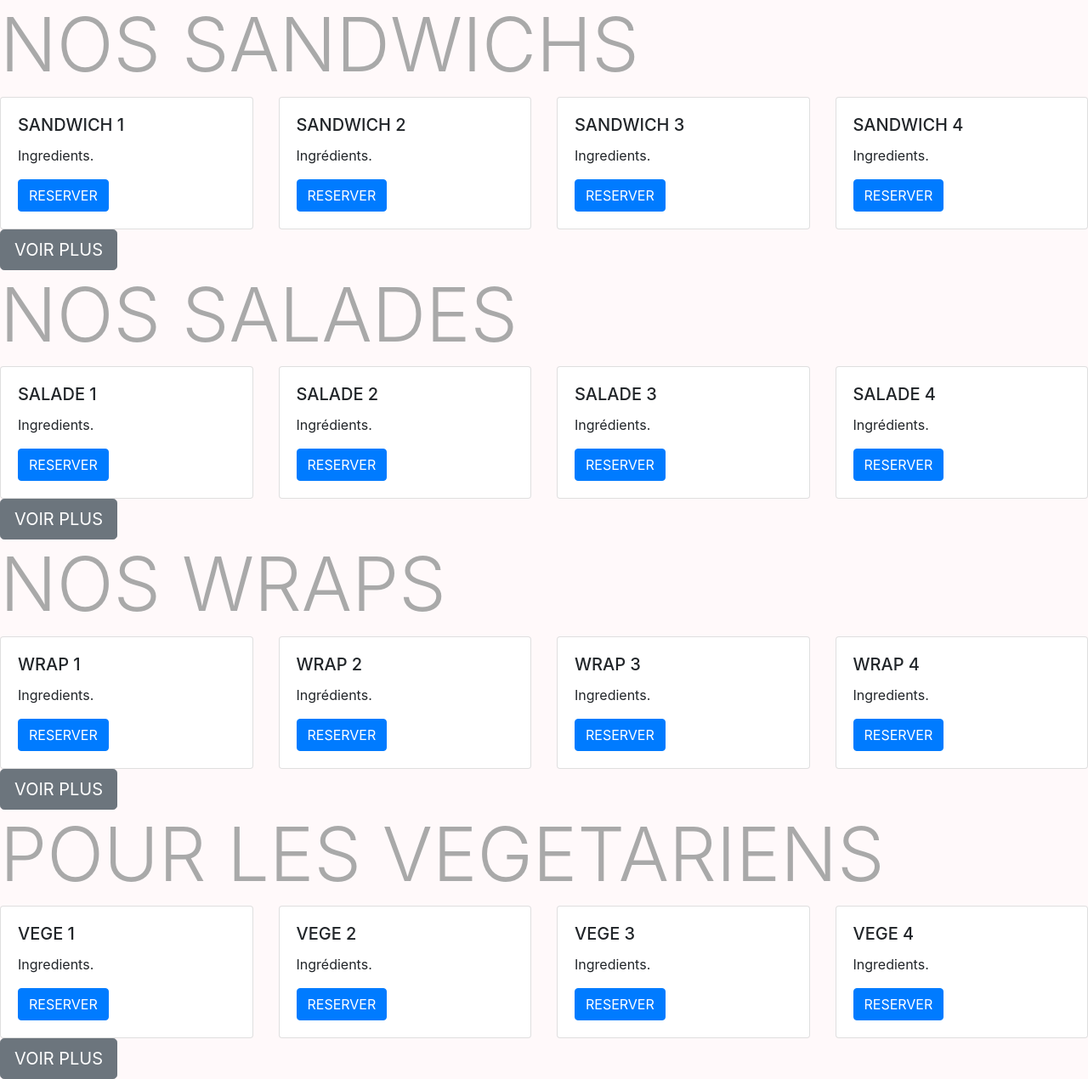
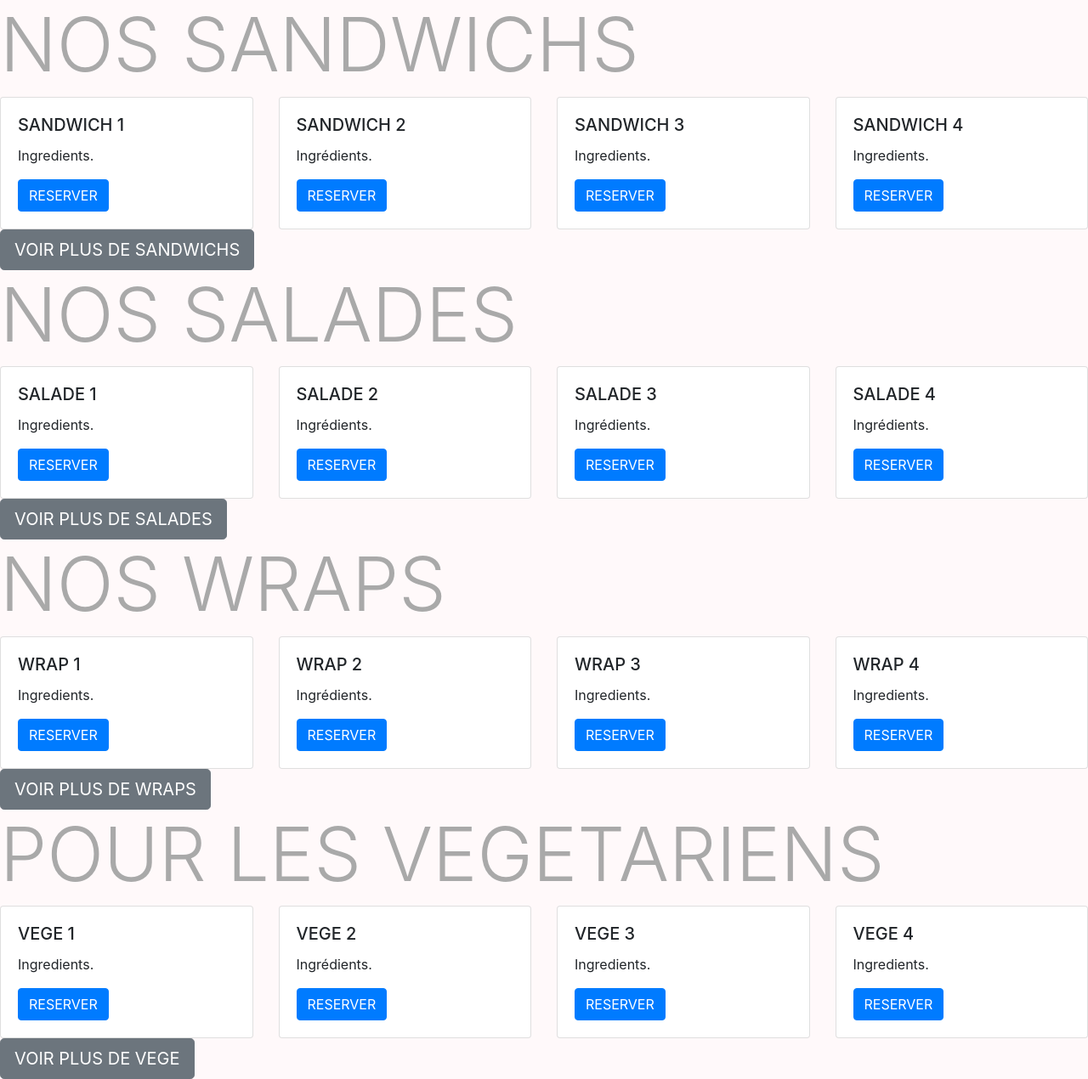
Before and after one commit to apogrll/ProjetWebFinal, a Flask app: page /accueil in a window 1280 px wide. Shown: the part 56-1326 px from the top of the page at 85% size. Run offline with Flask 2, Linux system fonts and the light colour scheme; some libraries are stand-ins or nearby versions.

Commit message:
Update Accueil.html.jinja2

```diff
--- a/templates/Accueil.html.jinja2
+++ b/templates/Accueil.html.jinja2
@@ -53,7 +53,7 @@
             </div>
         </div>
     </div>
-    <a class="btn btn-secondary btn-lg" href="{{ url_for("sandwichs") }}" role="button"> VOIR PLUS </a>
+    <a class="btn btn-secondary btn-lg" href="{{ url_for("sandwichs") }}" role="button"> VOIR PLUS DE SANDWICHS </a>
 
 
     <h1 class=" display-2" style="color: darkgrey" style="font-weight: bold"> NOS SALADES</h1>
@@ -96,7 +96,7 @@
             </div>
         </div>
     </div>
-    <a class="btn btn-secondary btn-lg" href="{{ url_for("sandwichs") }}" role = "button" >VOIR PLUS</a>
+    <a class="btn btn-secondary btn-lg" href="{{ url_for("sandwichs") }}" role = "button" >VOIR PLUS DE SALADES</a>
 
 
     <h1 class="display-2" style="color: darkgrey" style="font-weight: bold"> NOS WRAPS</h1>
@@ -140,7 +140,7 @@
         </div>
     </div>
 
-    <a class="btn btn-secondary btn-lg" href="{{ url_for("sandwichs") }}" role="button" >VOIR PLUS</a>
+    <a class="btn btn-secondary btn-lg" href="{{ url_for("sandwichs") }}" role="button" >VOIR PLUS DE WRAPS </a>
 
 
     <h1 class="display-2" style="color: darkgrey" style="font-weight: bold"> POUR LES VEGETARIENS</h1>
@@ -183,7 +183,7 @@
             </div>
         </div>
     </div>
-    <a class="btn btn-secondary btn-lg" href="{{ url_for("sandwichs") }}" role="button">VOIR PLUS</a>
+    <a class="btn btn-secondary btn-lg" href="{{ url_for("sandwichs") }}" role="button">VOIR PLUS DE VEGE</a>
 
 
 {% endblock %}
```
